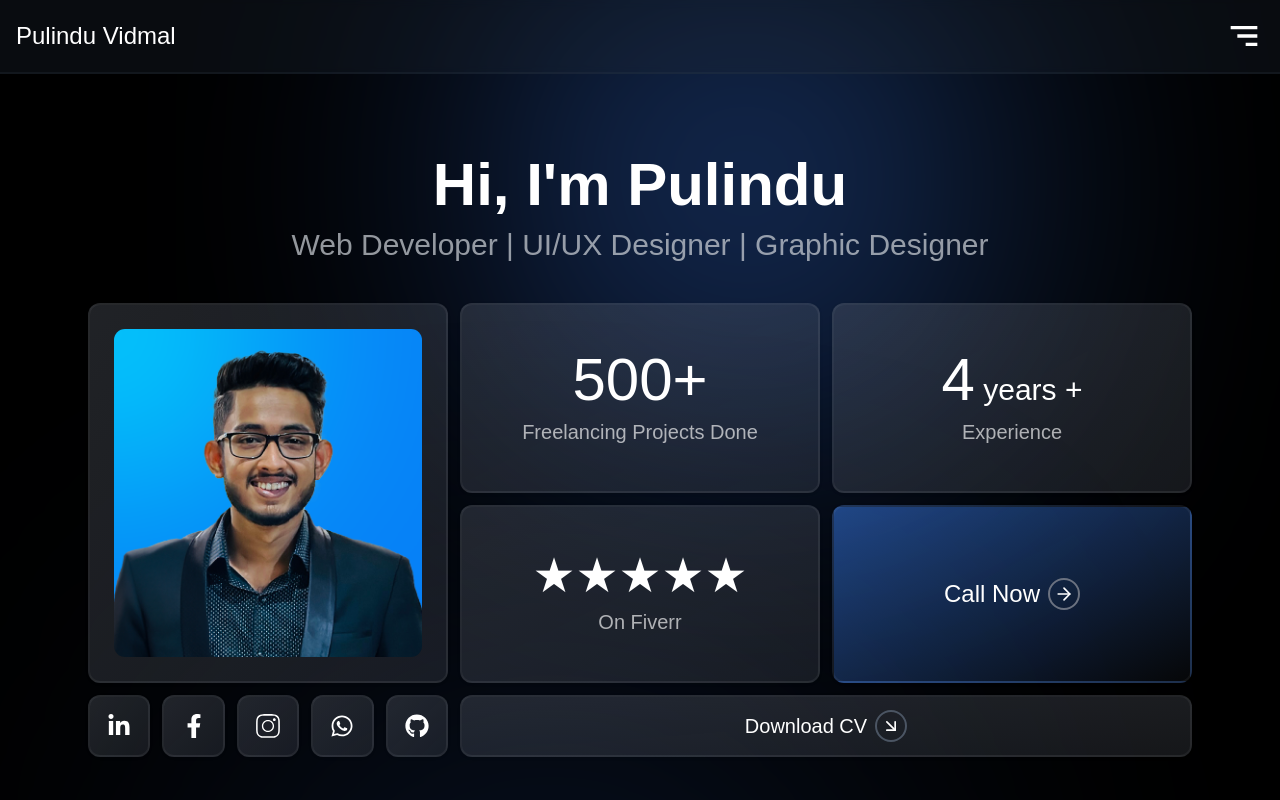
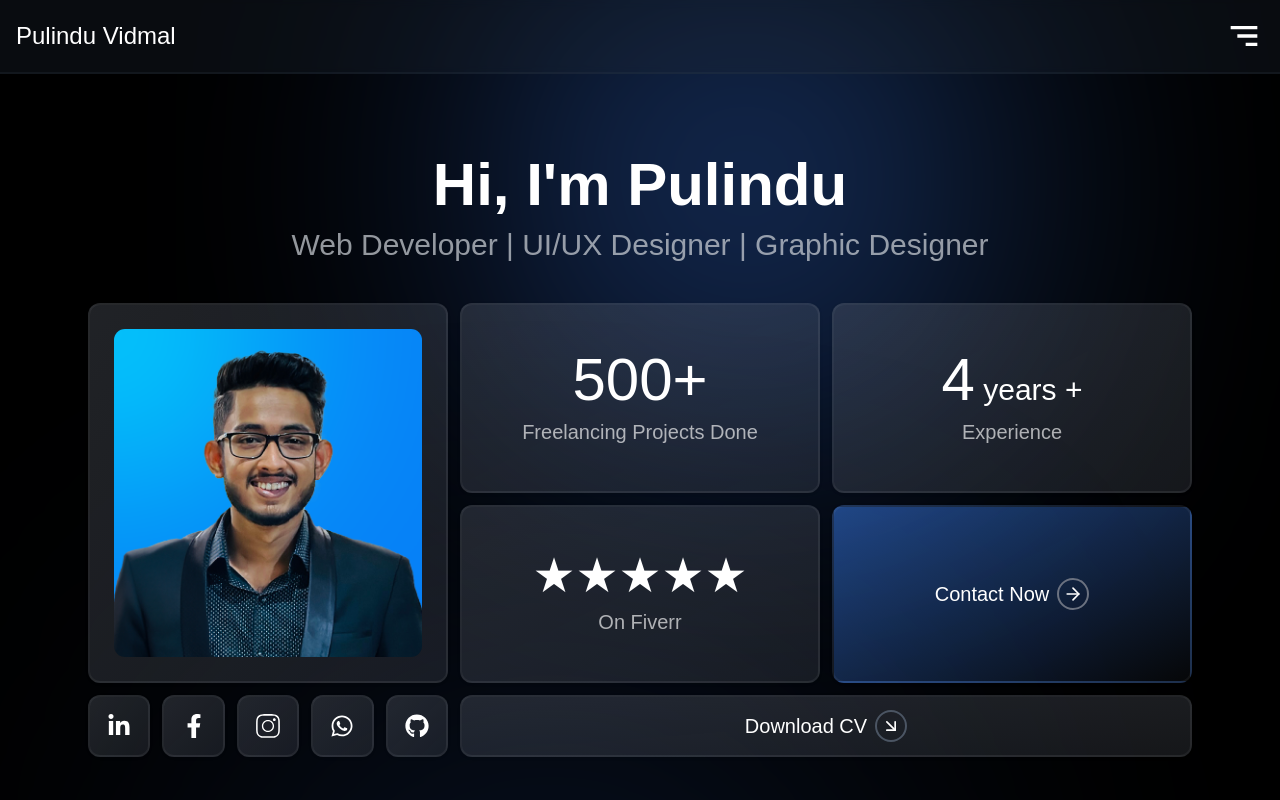
Before and after one commit to puliya2002/My-Portfolio-Website-, a React (Vite) app: page / in a window 1280 px wide. Shown: the top 800 px of the page. Built offline with nearby package versions, Linux system fonts and the light colour scheme; a web font is replaced by a local one.

Commit message:
route changed

```diff
--- a/package.json
+++ b/package.json
@@ -16,7 +16,8 @@
     "framer-motion": "^11.3.6",
     "react": "^18.3.1",
     "react-dom": "^18.3.1",
-    "react-icons": "^5.2.1"
+    "react-icons": "^5.2.1",
+    "react-router-dom": "^6.25.1"
   },
   "devDependencies": {
     "@types/react": "^18.3.3",
--- a/src/App.jsx
+++ b/src/App.jsx
@@ -5,6 +5,9 @@ import AboutMe from './components/AboutMe.jsx';
 import Projects from './components/Projects.jsx';
 import { motion } from 'framer-motion';
 import Footer from './components/Footer.jsx';
+import { Route, Routes, BrowserRouter } from 'react-router-dom';
+
+
 
 const App = () => {
   const [currentSection, setCurrentSection] = useState('');
@@ -15,8 +18,14 @@ const App = () => {
   };
 
   return (
+
+    <BrowserRouter>
+
     <div>
       <NavBar onNavClick={handleNavClick} />
+      <Routes>
+        <Route path="/" element={
+          <>
             <section id="hero">
               <Hero />
             </section>
@@ -26,9 +35,11 @@ const App = () => {
             <section id="projects">
               <Projects />
             </section>
-      <section id="footer">
-        <Footer onNavClick={handleNavClick}/>
-      </section>
+          </>
+        } />
+
+      </Routes>
+      <Footer onNavClick={handleNavClick} />
       <motion.div
         className="absolute z-0 w-[65%] sm:w-[35%] h-[100%] sm:h-[50%] top-0 left-0 bg-gradient-to-bl from-blue-500/90 to-blue-900/40 rounded-full blur-[150px]"
         animate={{ x: ["-20%", "200%", "-20%"] }}
@@ -40,6 +51,9 @@ const App = () => {
         transition={{ duration: 20, ease: "linear", repeat: Infinity }}
       />
     </div>
+
+    </BrowserRouter>
+
   );
 };
 
--- a/src/components/Hero.jsx
+++ b/src/components/Hero.jsx
@@ -87,11 +87,11 @@ const Hero = () => {
           </motion.div>
           <motion.div
             className="h-40 sm:h-auto hero-card click cursor-pointer"
-            whileHover={{ scale: "-1.5deg", scale: 0.9 }}
+            whileHover={{ scale: "0.9" }}
             variants={springAnimation}
           >
             <div className="flex-row flex justify-between items-center">
-              <p className="text-2xl">Call Now</p>
+              <p className="text-xl">Contact Now</p>
               <div className="ml-2 cursor-pointer size-auto p-1 border-[2px] border-gray-500 rounded-full hover:bg-gradient-to-tr from-gray-700/20 to-gray-500/50">
                 <FiArrowRight className="h-5 w-5" />
               </div>
--- a/src/components/ProjectCard.jsx
+++ b/src/components/ProjectCard.jsx
@@ -1,15 +1,15 @@
 import React from 'react';
 import { FaArrowRightLong } from "react-icons/fa6";
-import ProjectDialog from './ProjectDialog';
+
 
 function ProjectCard(props) {
-  const [open, setOpen] = React.useState(false);
 
-  const handleOpen = () => setOpen(!open);
+
+  const handleNavigation = () => navigate(`/project/${props.id}`);
 
   return (
     <div className="h-40 h-auto project-card">
-      <div className='cursor-pointer' onClick={handleOpen}>
+      <div className='cursor-pointer' onClick={handleNavigation}>
         <div className="flex-row flex justify-between items-center">
           <p className="text-2xl pb-2">{props.name}</p>
           <div className="cursor-pointer size-auto mb-2 p-2 border-[2px] border-gray-600/60 rounded-full hover:bg-gradient-to-tr from-gray-700/20 to-gray-500/50">
@@ -30,7 +30,7 @@ function ProjectCard(props) {
           alt="project"
         />
       </div  >
-      <ProjectDialog open={open} handler={handleOpen} />
+
     </div>
   );
 }
--- a/src/components/ProjectDialog.jsx
+++ b/src/components/ProjectDialog.jsx
@@ -19,7 +19,7 @@ function ProjectDialog({ open, handler, children }) {
       onClick={handleBackgroundClick}
     >
       <div
-        className="bg-black/90 rounded-lg shadow-lg w-full max-w-lg mx-10 flex flex-col max-h-[90vh] overflow-hidden"
+        className="bg-black/90 rounded-lg shadow-lg w-full max-w-lg mx-10 flex flex-col max-h-[90vh] overflow-hidden project-card"
         onClick={handleDialogClick}
       >
         <div className="p-4 border-b">
--- a/src/main.jsx
+++ b/src/main.jsx
@@ -5,6 +5,7 @@ import './index.css'
 
 ReactDOM.createRoot(document.getElementById('root')).render(
   <React.StrictMode>
+
     <App />
   </React.StrictMode>
 )
```
Also changed, not shown: 1 other file (tests, documents, lock files or other folders). Lines whose indentation alone changed are shown as unchanged.
